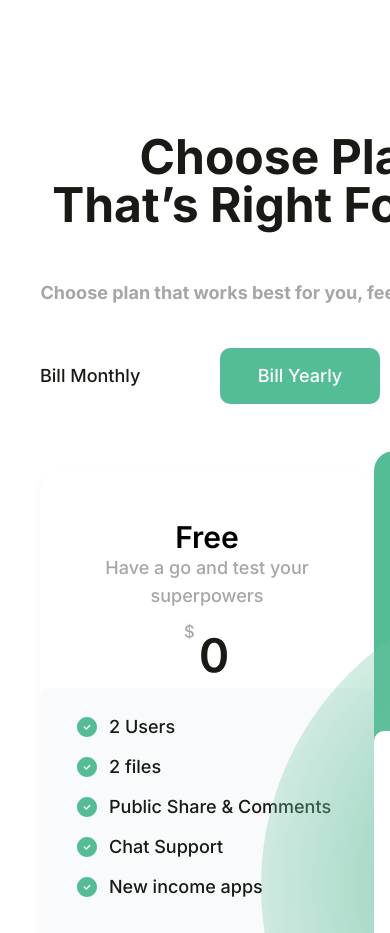
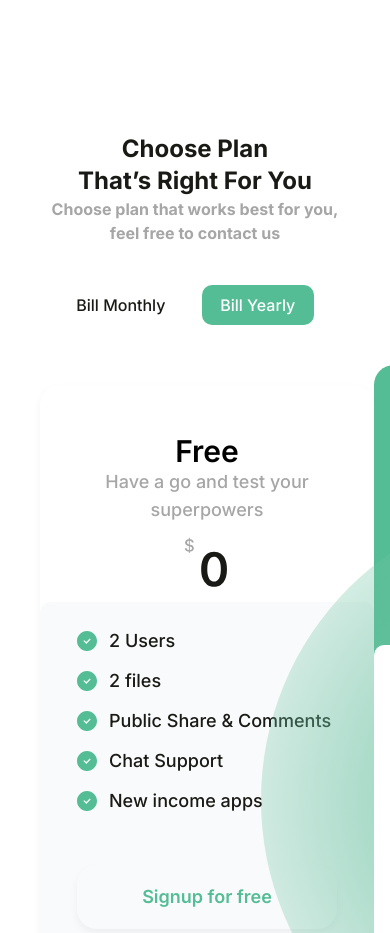
Before and after one commit to Phumnanya/biccas, a Next.js app: page / in a window 390 px wide. Shown: the part 4340-5273 px from the top of the page. Built offline with nearby package versions, Linux system fonts and the light colour scheme.

Commit message:
updated screen sizing

```diff
--- a/app/components/chooseplan.tsx
+++ b/app/components/chooseplan.tsx
@@ -4,31 +4,31 @@ import Subscription from "./subscription";
 export default function Chooseplan() {
     return(
         <>
-        <header className="w-[492px] h-[146px] mx-auto text-center">
+        <header className="md:w-[492px] md:h-[146px] mx-auto text-center">
             {/* choose plan header */}
-            <p className="font-bold text-5xl text-productivity">
+            <p className="font-bold md:text-5xl text-2xl text-productivity">
                 Choose Plan<br /> That’s Right For You
             </p>
         </header>
-        <div className="w-[519px] h-[22px] mx-auto text-center">
-            <p className="font-bold text-lg text-links">
+        <div className="md:w-[519px] md:h-[22px] mx-auto text-center">
+            <p className="font-bold md:text-lg text-links">
                 Choose plan that works best for you, feel free to contact us
             </p>
         </div>
         {/* billing types (monthly / yearly) */}
-        <div className="w-[340px] h-[70px] rounded-[10px] flex flex-row justify-between
-        items-center mx-auto my-10">
+        <div className="md:w-[340px] md:h-[70px] rounded-[10px] flex flex-row
+        md:justify-between justify-evenly items-center mx-auto my-10">
             {/* billing monthly */}
             <div>
-                <button type="button" className="text-lg font-medium
+                <button type="button" className="md:text-lg font-medium
                 text-productivity text-center">
                     Bill Monthly
                 </button>
             </div>
             {/* billing yearly */}
             <div>
-                <button type="button" className="text-lg font-medium text-center
-                text-white w-40 h-14 rounded-[10px] bg-biccas">
+                <button type="button" className="md:text-lg font-medium text-center
+                text-white md:w-40 w-28 md:h-14 h-10 rounded-[10px] bg-biccas">
                     Bill Yearly
                 </button>
             </div>
```
